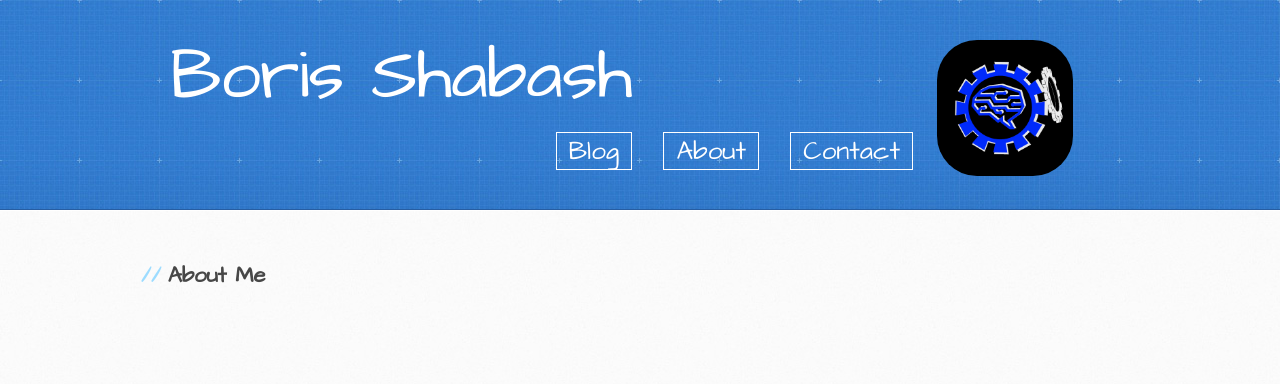
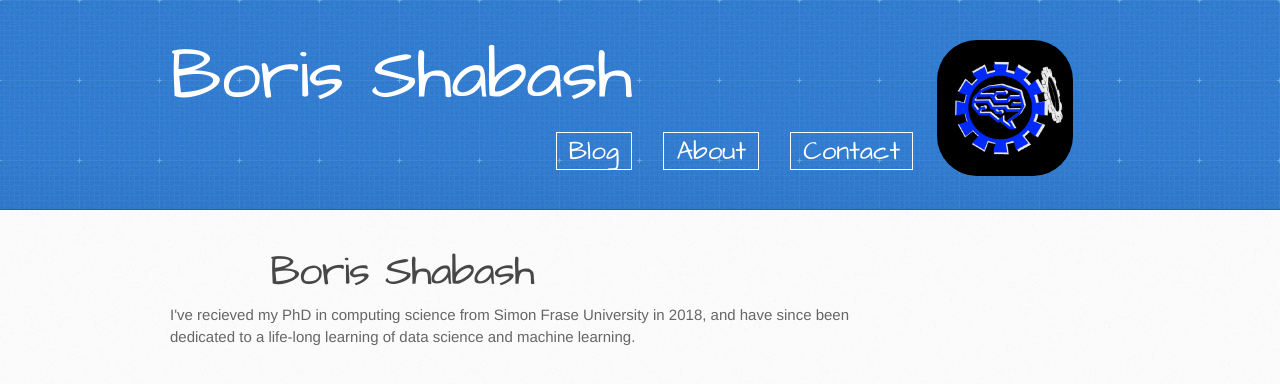
Before and after one commit to bshabashFD/bshabashFD.github.io_old2, a Jekyll site: the page built from about.md, in a window 1280 px wide. Shown: the top 384 px of the page. Built offline with Jekyll 4.4.1, drawn with Linux system fonts in a browser that asks for light colours; our own code applies the rules of GitHub Pages for plain Markdown files.

Commit message:
Starting putting simple info into the about page

```diff
--- a/about.md
+++ b/about.md
@@ -3,4 +3,8 @@ layout: default
 permalink: /about/
 ---
 
-## About Me
+<h1>Boris Shabash</h1>
+
+<p>I've recieved my PhD in computing science from Simon Frase University in
+2018, and have since been dedicated to a life-long learning of data science
+and machine learning.</p>
```
